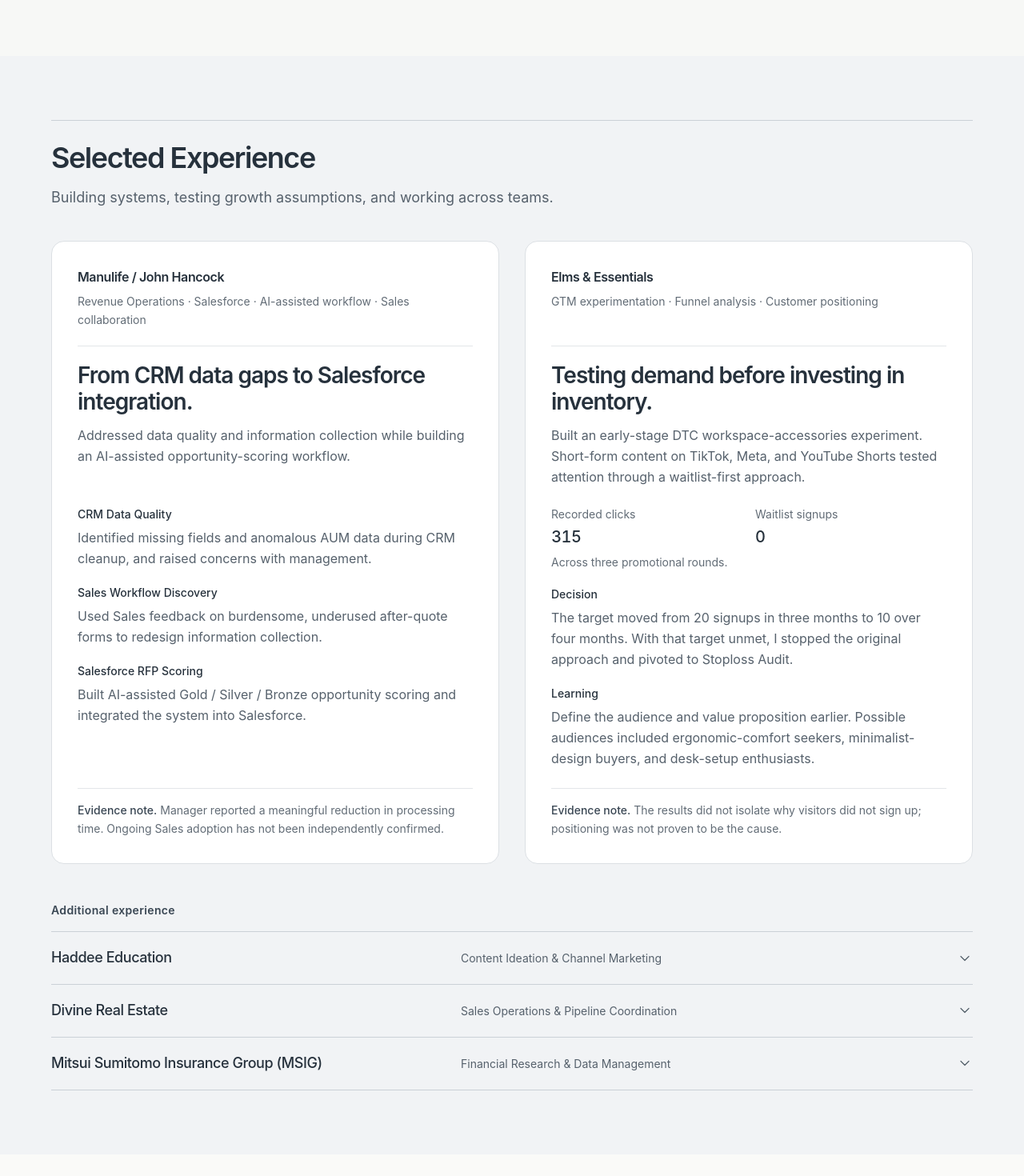
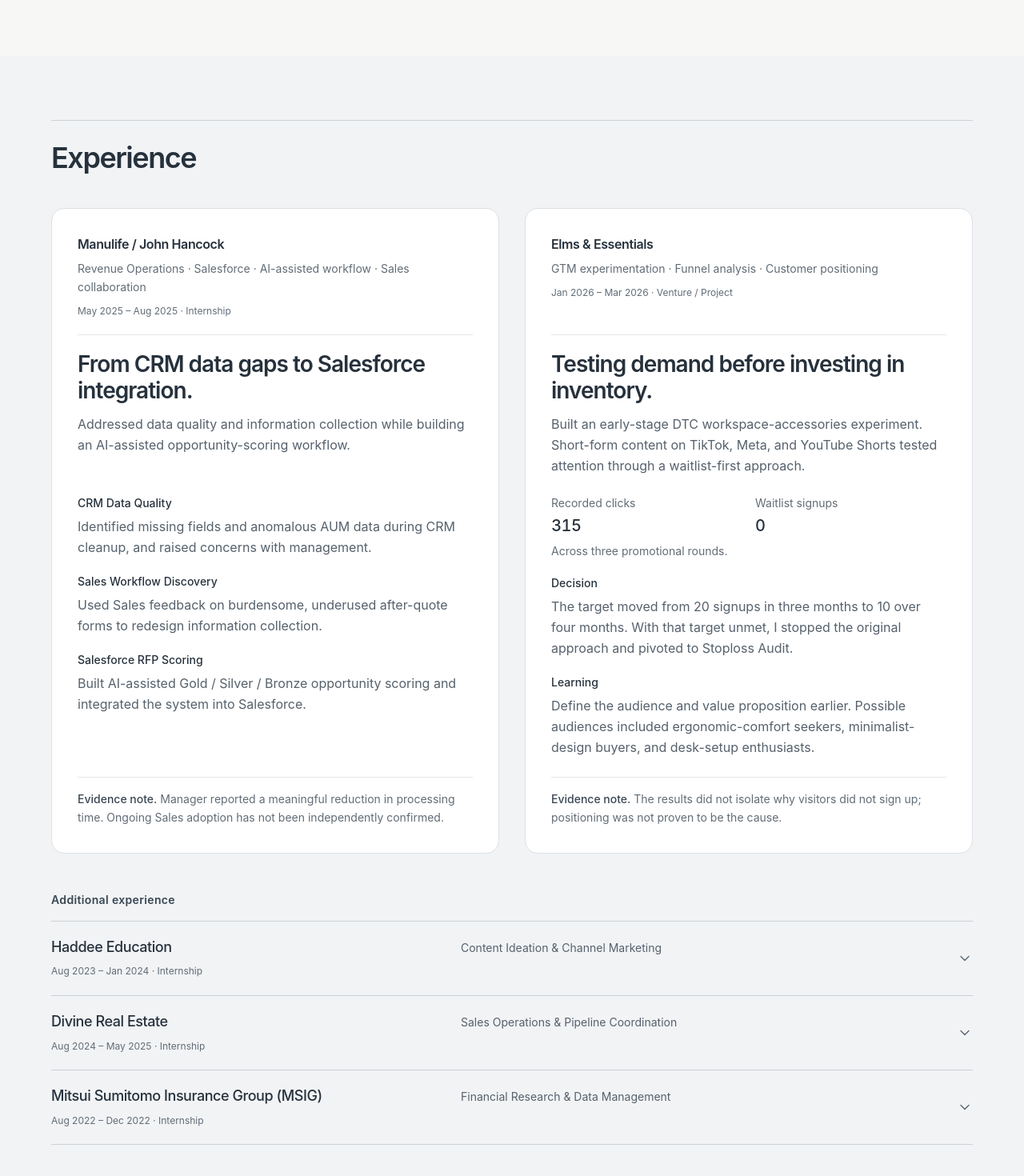
Before and after one commit to hansonz1/Personal-portfolio, a React (Vite) app: page / in a window 1280 px wide. Shown: the part 2721-4191 px from the top of the page at 80% size. Before the commit the page ends 4164 px from the top, so only its background shows below. Built offline with nearby package versions, Linux system fonts and the light colour scheme.

Commit message:
Clarify experience dates and internship roles

```diff
--- a/src/components/ExperienceSection.jsx
+++ b/src/components/ExperienceSection.jsx
@@ -1,5 +1,13 @@
 import { useId } from 'react'
 import { featuredExperiences, supportingExperiences } from '../data/experiences.js'
+
+function ExperienceMetadata({ experience }) {
+  return (
+    <span className="mt-2 block text-xs leading-relaxed text-[#626c76]">
+      {experience.dates.start} – {experience.dates.end} · {experience.type}
+    </span>
+  )
+}
 
 function FeaturedExperience({ experience }) {
   const headingId = useId()
@@ -9,6 +17,7 @@ function FeaturedExperience({ experience }) {
       <header className="border-b border-[#e3e6e9] pb-5">
         <p className="text-base font-semibold tracking-tight text-[#26313c]">{experience.company}</p>
         <p className="mt-2 text-sm leading-relaxed text-[#626c76]">{experience.focus.join(' · ')}</p>
+        <ExperienceMetadata experience={experience} />
       </header>
 
       <div className="pt-5">
@@ -57,8 +66,7 @@ function ExperienceSection({ featured = featuredExperiences, supporting = suppor
     <section id="experience" aria-labelledby={sectionId} className="bg-[#f1f3f5] text-[#26313c]">
       <div className="content-container py-14 sm:py-20">
         <header className="mb-8 border-t border-[#cbd1d7] pt-6 sm:mb-10">
-          <h2 id={sectionId} className="text-3xl leading-tight font-semibold tracking-[-0.04em] sm:text-4xl">Selected Experience</h2>
-          <p className="mt-3 max-w-[680px] text-base leading-relaxed text-[#56616c] sm:text-lg">Building systems, testing growth assumptions, and working across teams.</p>
+          <h2 id={sectionId} className="text-3xl leading-tight font-semibold tracking-[-0.04em] sm:text-4xl">Experience</h2>
         </header>
 
         <div className="grid items-stretch gap-6 lg:grid-cols-2 lg:gap-x-8 lg:gap-y-0">
@@ -71,9 +79,12 @@ function ExperienceSection({ featured = featuredExperiences, supporting = suppor
             {supporting.map(experience => (
               <details key={experience.id} className="group">
                 <summary className="flex min-h-16 cursor-pointer list-none items-center justify-between gap-5 rounded-sm py-5 focus-visible:outline-2 focus-visible:outline-offset-4 focus-visible:outline-[#485b70] [&::-webkit-details-marker]:hidden">
-                  <span className="grid min-w-0 flex-1 gap-1 lg:grid-cols-[minmax(280px,1fr)_1.25fr] lg:items-baseline lg:gap-8">
-                    <span className="text-base leading-snug font-medium tracking-tight sm:text-lg">{experience.company}</span>
-                    <span className="text-sm leading-relaxed text-[#56616c]">{experience.focus}</span>
+                  <span className="min-w-0 flex-1">
+                    <span className="grid min-w-0 gap-1 lg:grid-cols-[minmax(280px,1fr)_1.25fr] lg:items-baseline lg:gap-8">
+                      <span className="text-base leading-snug font-medium tracking-tight sm:text-lg">{experience.company}</span>
+                      <span className="text-sm leading-relaxed text-[#56616c]">{experience.focus}</span>
+                    </span>
+                    <ExperienceMetadata experience={experience} />
                   </span>
                   <svg aria-hidden="true" viewBox="0 0 24 24" fill="none" className="size-5 shrink-0 text-[#56616c] group-open:rotate-180 motion-safe:transition-transform motion-safe:duration-200 motion-reduce:transition-none">
                     <path d="m6 9 6 6 6-6" stroke="currentColor" strokeWidth="1.5" strokeLinecap="round" strokeLinejoin="round" />
--- a/src/data/experiences.js
+++ b/src/data/experiences.js
@@ -1,8 +1,10 @@
-// Public portfolio summaries. No internal records, dates, or inferred titles.
+// Public portfolio summaries with owner-approved dates/types; no internal records or inferred titles.
 export const featuredExperiences = [
   {
     id: 'manulife',
     company: 'Manulife / John Hancock',
+    dates: { start: 'May 2025', end: 'Aug 2025' },
+    type: 'Internship',
     focus: ['Revenue Operations', 'Salesforce', 'AI-assisted workflow', 'Sales collaboration'],
     headline: 'From CRM data gaps to Salesforce integration.',
     narrative: 'Addressed data quality and information collection while building an AI-assisted opportunity-scoring workflow.',
@@ -25,6 +27,8 @@ export const featuredExperiences = [
   {
     id: 'elms',
     company: 'Elms & Essentials',
+    dates: { start: 'Jan 2026', end: 'Mar 2026' },
+    type: 'Venture / Project',
     focus: ['GTM experimentation', 'Funnel analysis', 'Customer positioning'],
     headline: 'Testing demand before investing in inventory.',
     narrative: 'Built an early-stage DTC workspace-accessories experiment. Short-form content on TikTok, Meta, and YouTube Shorts tested attention through a waitlist-first approach.',
@@ -51,6 +55,8 @@ export const supportingExperiences = [
   {
     id: 'haddee',
     company: 'Haddee Education',
+    dates: { start: 'Aug 2023', end: 'Jan 2024' },
+    type: 'Internship',
     focus: 'Content Ideation & Channel Marketing',
     bullets: [
       'Developed article and marketing-content ideas.',
@@ -60,6 +66,8 @@ export const supportingExperiences = [
   {
     id: 'divine',
     company: 'Divine Real Estate',
+    dates: { start: 'Aug 2024', end: 'May 2025' },
+    type: 'Internship',
     focus: 'Sales Operations & Pipeline Coordination',
     bullets: [
       'Qualified and managed 20+ inbound buyer leads through appointments, negotiations, and follow-ups.',
@@ -69,6 +77,8 @@ export const supportingExperiences = [
   {
     id: 'msig',
     company: 'Mitsui Sumitomo Insurance Group (MSIG)',
+    dates: { start: 'Aug 2022', end: 'Dec 2022' },
+    type: 'Internship',
     focus: 'Financial Research & Data Management',
     bullets: [
       'Organized and categorized a 1,000+ client dataset by industry and insurance type using Excel.',
```
